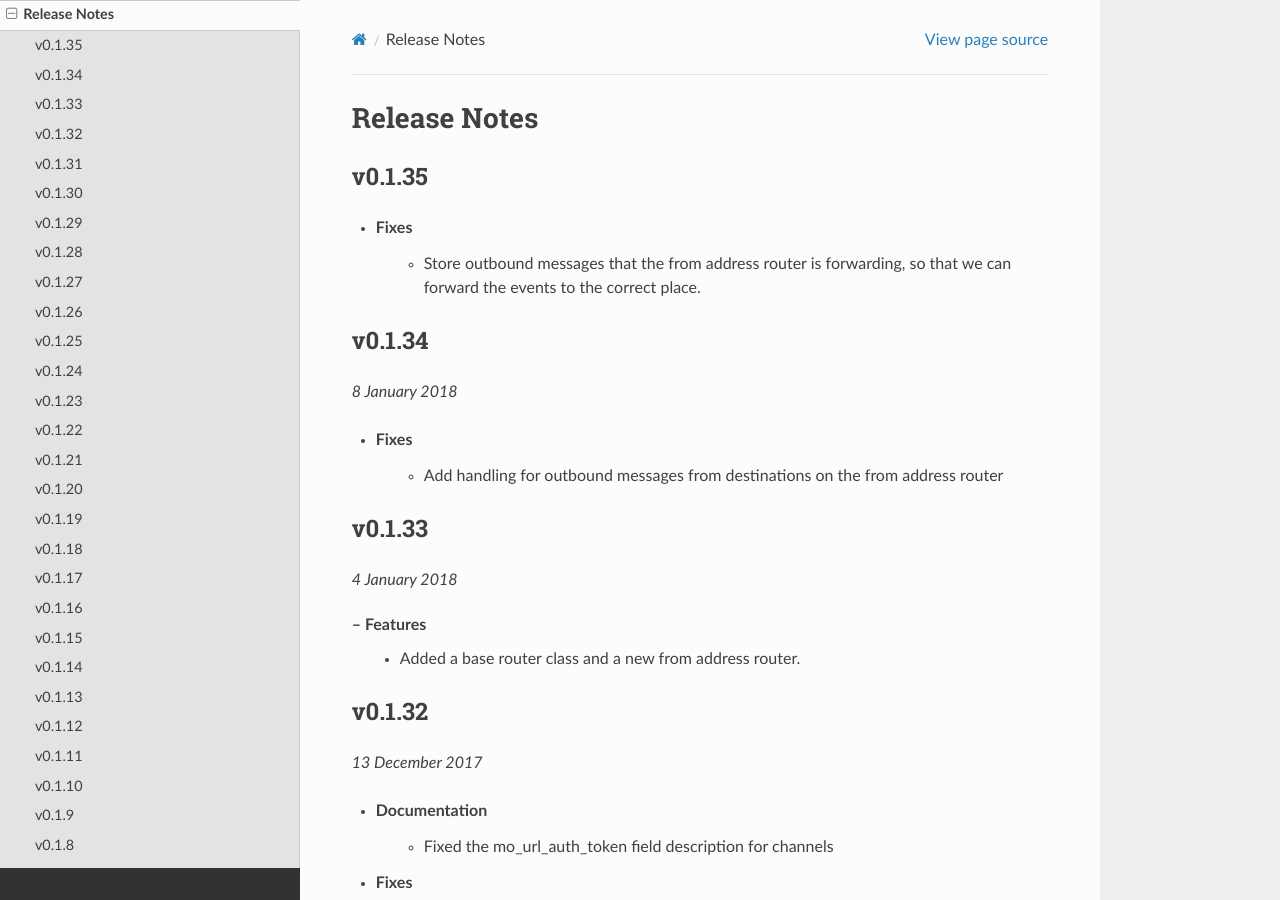
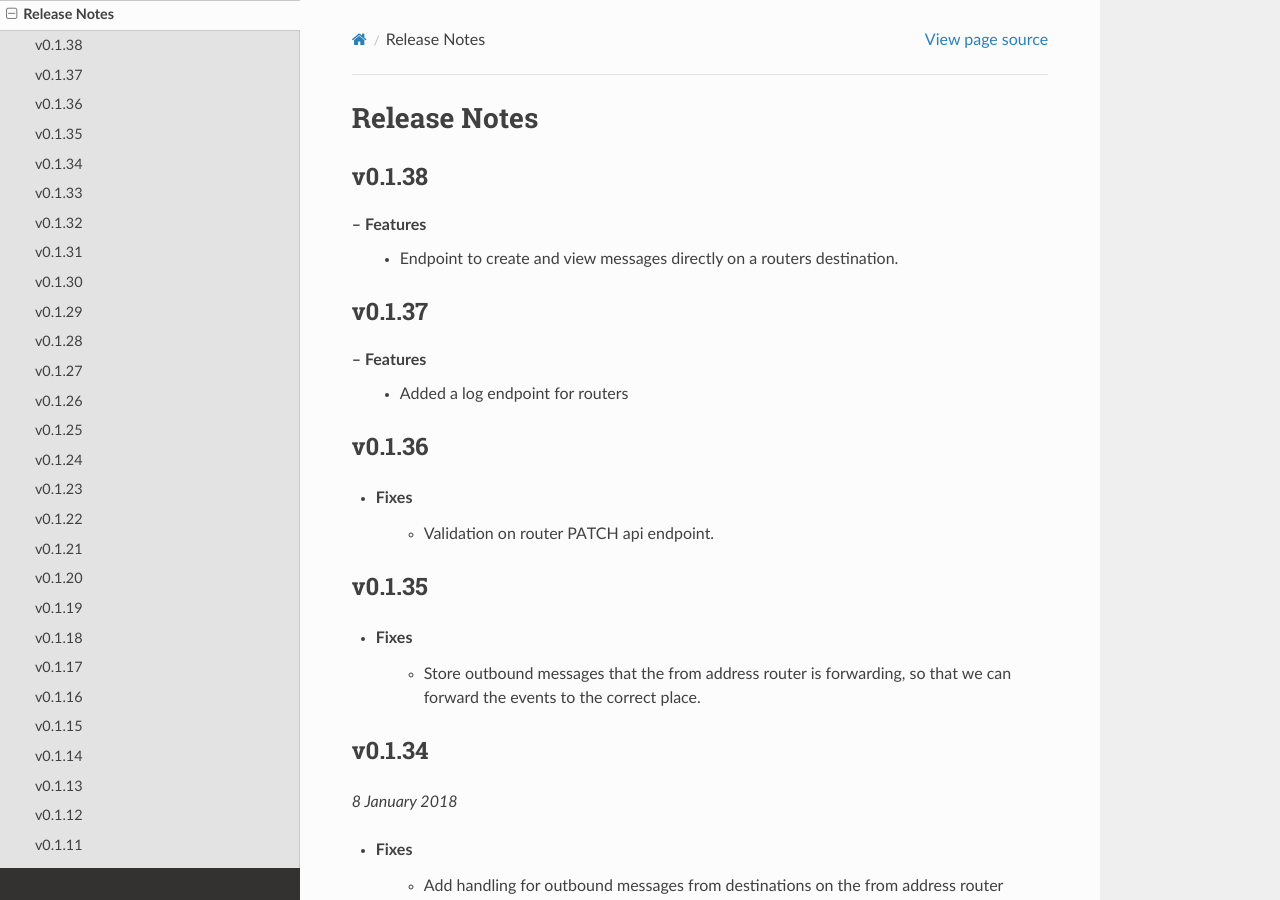
Before and after one commit to praekeltfoundation/junebug, a Sphinx documentation site: the page built from docs/release-notes.rst, in a window 1280 px wide and 900 px high. Built offline with Sphinx 7.4.7 and the Read the Docs theme 2.0.0, drawn with Linux system fonts in a browser that asks for light colours; pages that are not in the unit, such as notebooks, are missing from menus.

Commit message:
Release 0.1.38

```diff
--- a/docs/conf.py
+++ b/docs/conf.py
@@ -61,7 +61,7 @@ copyright = u'2015, Praekelt Foundation'
 # The short X.Y version.
 version = '0.1'
 # The full version, including alpha/beta/rc tags.
-release = '0.1.37'
+release = '0.1.38'
 
 # The language for content autogenerated by Sphinx. Refer to documentation
 # for a list of supported languages.
--- a/docs/http_api.rst
+++ b/docs/http_api.rst
@@ -593,9 +593,6 @@ Router Destinations
 
 Router logs
 ^^^^^^^^^^^
-.. note::
-
-   Not yet implemented
 
 .. http:get:: /routers/(router_id:str)/logs
 
@@ -610,9 +607,6 @@ Router logs
 
 Router Destination Messages
 ^^^^^^^^^^^^^^^^^^^^^^^^^^^
-.. note::
-
-   Not yet implemented
 
 .. http:post:: /routers/(router_id:str)/destinations/(destination_id:str)/messages
 
--- a/docs/release-notes.rst
+++ b/docs/release-notes.rst
@@ -2,6 +2,27 @@
 
 Release Notes
 =============
+
+v0.1.38
+-------
+.. Pull request 164
+
+-- Features
+    - Endpoint to create and view messages directly on a routers destination.
+
+v0.1.37
+-------
+.. Pull request 163
+
+-- Features
+    - Added a log endpoint for routers
+
+v0.1.36
+-------
+.. Pull request 162
+
+- Fixes
+    - Validation on router PATCH api endpoint.
 
 v0.1.35
 -------
--- a/junebug/__init__.py
+++ b/junebug/__init__.py
@@ -29,4 +29,4 @@ if r is not None:
 from junebug.api import JunebugApi  # noqa
 
 __all__ = ['JunebugApi']
-__version__ = '0.1.37'
+__version__ = '0.1.38'
--- a/setup.py
+++ b/setup.py
@@ -8,7 +8,7 @@ def read_file(filename):
 
 setup(
     name='junebug',
-    version='0.1.37',
+    version='0.1.38',
     url='http://github.com/praekelt/junebug',
     license='BSD',
     description=(
```
